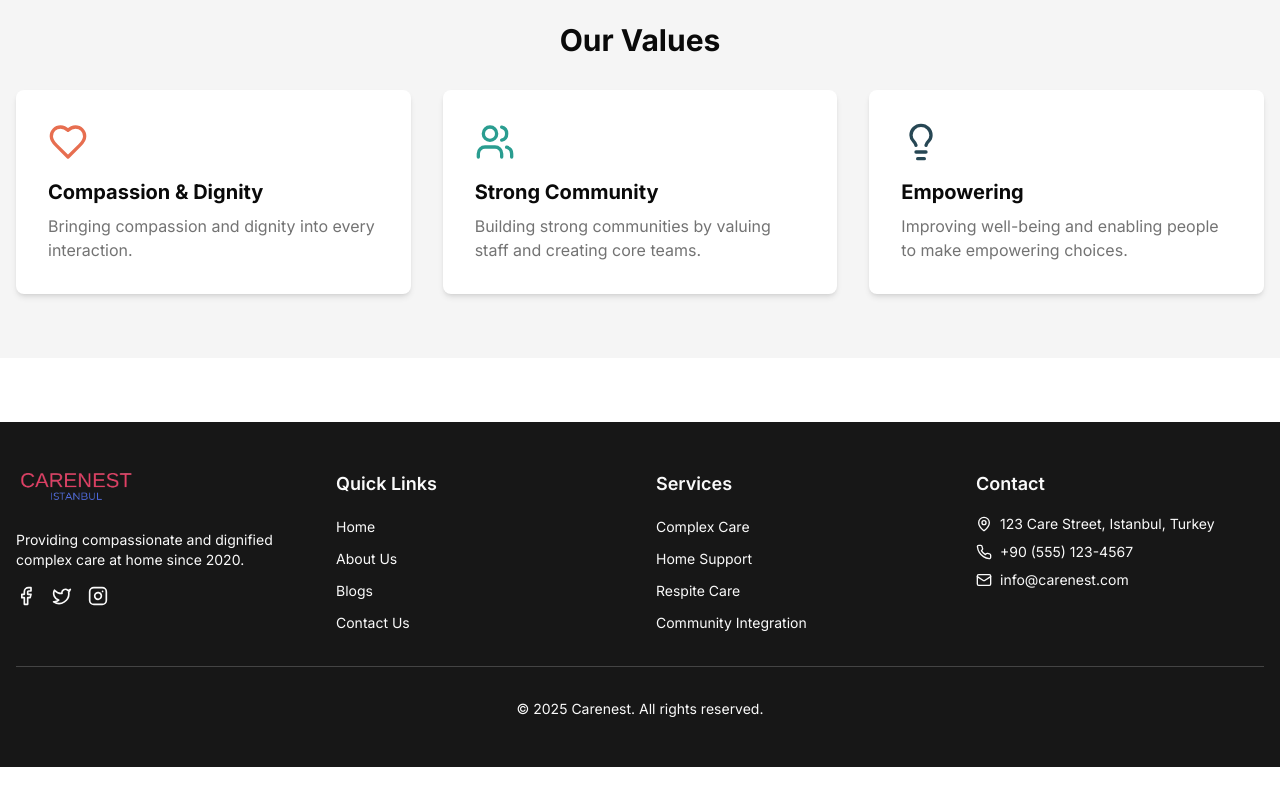
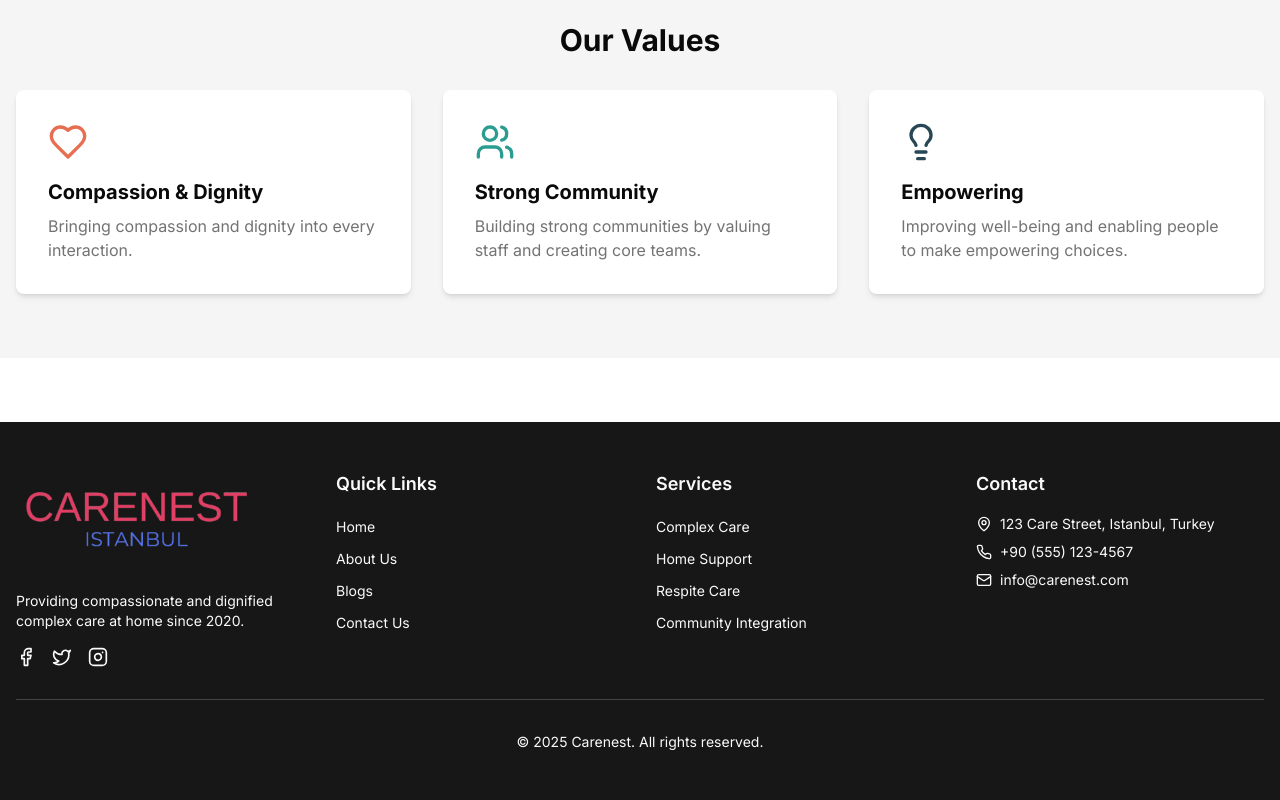
Before and after one commit to fatihyuksel3109/carenest-health, a Next.js app: page / in a window 1280 px wide. Shown: the part 2292-3092 px from the top of the page. Before the commit the page ends 3059 px from the top, so only its background shows below. Built offline with nearby package versions, Linux system fonts and the light colour scheme.

Commit message:
footer logo

```diff
--- a/components/footer.tsx
+++ b/components/footer.tsx
@@ -1,8 +1,7 @@
-// app/components/footer.tsx
 "use client";
 
 import Link from 'next/link';
-import Image from 'next/image'; // Import Image component
+import Image from 'next/image';
 import { Facebook, Twitter, Instagram, Mail, Phone, MapPin } from 'lucide-react';
 import { useLanguage } from './language-provider';
 
@@ -19,9 +18,9 @@ const Footer = () => {
               <Image
                 src="/assets/images/carenestlogo-text.png"
                 alt="Carenest Istanbul Logo"
-                width={120} // Adjust width as needed
-                height={120} // Adjust height as needed
-                className="object-contain -mt-4"
+                width={240}
+                height={120}
+                className="-mt-4"
               />
             </div>
             <p className="text-sm">
```
